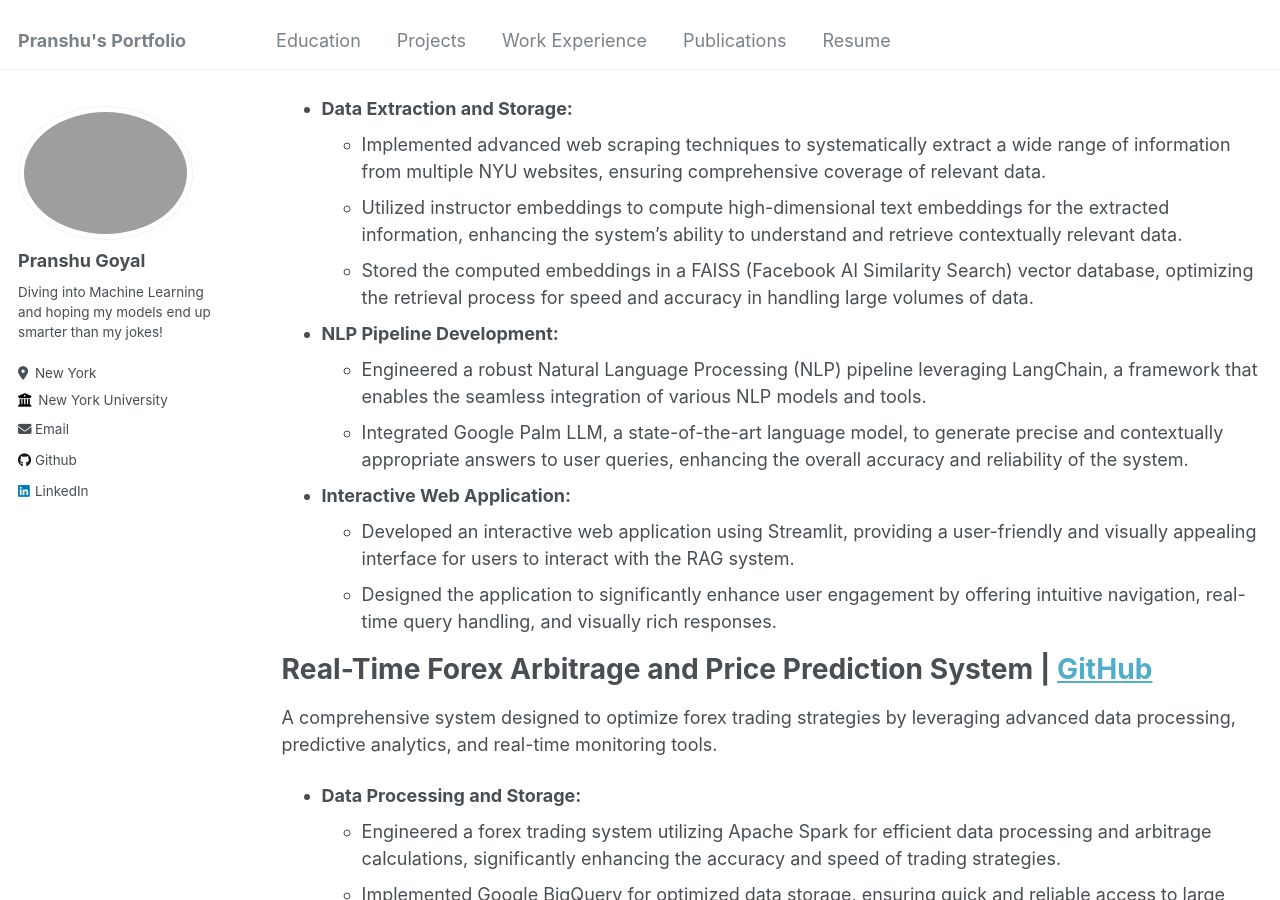
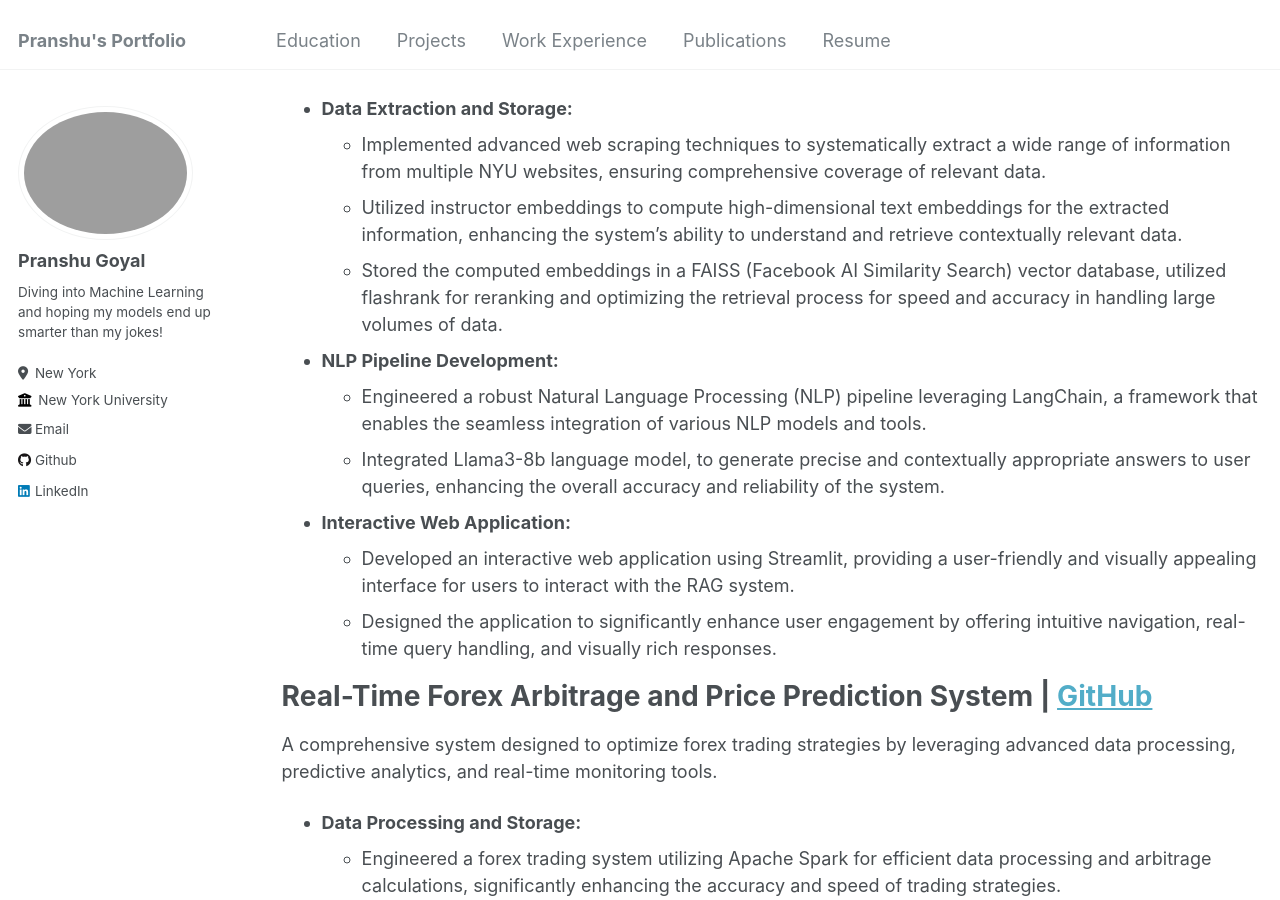
Before and after one commit to pranshu267/pranshu267.github.io, a Jekyll site: the page built from _pages/projects.md, in a window 1280 px wide and 900 px high, scrolled down 672 px. Built offline with Jekyll 4.4.1, drawn with Linux system fonts in a browser that asks for light colours.

Commit message:
Update projects.md

```diff
--- a/_pages/projects.md
+++ b/_pages/projects.md
@@ -20,18 +20,18 @@
 * **Contextual Image Generation:**
   * Integrated the Stable Diffusion model to generate contextual images corresponding to textual news summaries. Utilized a large language model (LLM) to generate prompts for the Stable Diffusion model, ensuring the images are contextually relevant and enhance the user’s understanding of the news content.
 
-NYU Assistant | [GitHub](https://github.com/pranshu267/NYUAssistant/tree/main)
+NYU Assistant | [GitHub](https://github.com/pranshu267/NYU-Assistant)
 ======
 A sophisticated system designed to address the diverse inquiries of the NYU community by leveraging advanced data retrieval and natural language processing techniques.
 
 * **Data Extraction and Storage:**
   * Implemented advanced web scraping techniques to systematically extract a wide range of information from multiple NYU websites, ensuring comprehensive coverage of relevant data.
   * Utilized instructor embeddings to compute high-dimensional text embeddings for the extracted information, enhancing the system’s ability to understand and retrieve contextually relevant data.
-  * Stored the computed embeddings in a FAISS (Facebook AI Similarity Search) vector database, optimizing the retrieval process for speed and accuracy in handling large volumes of data.
+  * Stored the computed embeddings in a FAISS (Facebook AI Similarity Search) vector database, utilized flashrank for reranking and optimizing the retrieval process for speed and accuracy in handling large volumes of data.
 
 * **NLP Pipeline Development:**
   * Engineered a robust Natural Language Processing (NLP) pipeline leveraging LangChain, a framework that enables the seamless integration of various NLP models and tools.
-  * Integrated Google Palm LLM, a state-of-the-art language model, to generate precise and contextually appropriate answers to user queries, enhancing the overall accuracy and reliability of the system.
+  * Integrated Llama3-8b language model, to generate precise and contextually appropriate answers to user queries, enhancing the overall accuracy and reliability of the system.
 
 * **Interactive Web Application:**
   * Developed an interactive web application using Streamlit, providing a user-friendly and visually appealing interface for users to interact with the RAG system.
```
